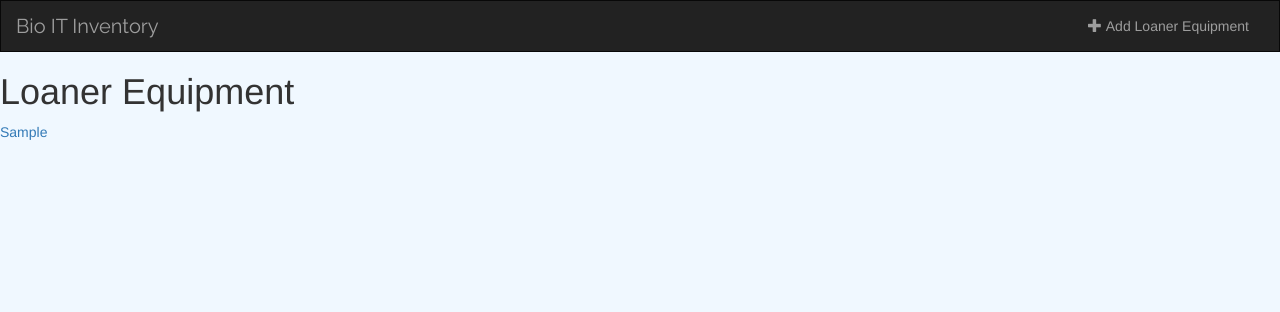
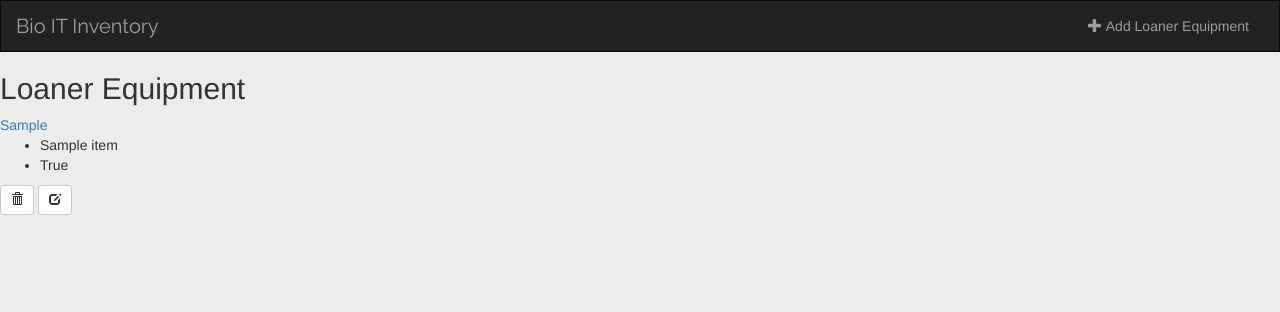
Before and after one commit to shamikh-mill/bio-inventory, a Django app: page / in a window 1280 px wide. Shown: the top 312 px of the page. Run offline with Django 3.2, Linux system fonts and the light colour scheme; tables that the repository leaves empty hold one stand-in row (values such as "Sample post"); some libraries are stand-ins or nearby versions.

Commit message:
changed index view

```diff
--- a/inventory/static/inventory/style.css
+++ b/inventory/static/inventory/style.css
@@ -1,6 +1,6 @@
 /*style.css*/
 
-body { background: #F0F8FF}
+body { background: #ECECEA}
 
 .navbar {
     border-radius: 0;
--- a/inventory/templates/inventory/index.html
+++ b/inventory/templates/inventory/index.html
@@ -1,13 +1,35 @@
 {% extends 'inventory/base.html' %}
 {% block body %}
 
-<h1>Loaner Equipment</h1>
+<h2>Loaner Equipment</h2>
 
         {% for item in items %}
 {#        listview stores everything in object_list, which we renamed to items.#}
 {#        <div class = 'col-sm-4 col-lg-2'>#}
 
             <a href = "#">{{ item.make_and_model }}</a>
+            <ul>
+		    <li>{{ item.label }}</li>
+		    <li>{{ item.checked_out }}</li>
+		</ul>
+             <!-- Delete Button: form action was "{% url 'music:item-delete' item.id %}" -->
+        <form action = "#" method = 'post' style = "display: inline;">
+        {% csrf_token %}
+        <input type = "hidden" name = "item_id" value = "{{item.id}}"/>
+        <button type = "submit" class = "btn btn-default btn-sm">
+          <span class = "glyphicon glyphicon-trash"></span>
+        </button>
+      </form>
+
+      <!-- Edit button: form action was {% url 'music:item-update' item.id %} -->
+      <form action = "#" method = 'post' style = "display: inline;">
+      {% csrf_token %}
+      <input type = "hidden" name = "item_id" value = "{{item.id}}"/>
+      <button type = "submit" class = "btn btn-default btn-sm">
+        <span class = "glyphicon glyphicon-edit"></span>
+      </button>
+    </form>
+
 {#        </div>#}
 
 
```
